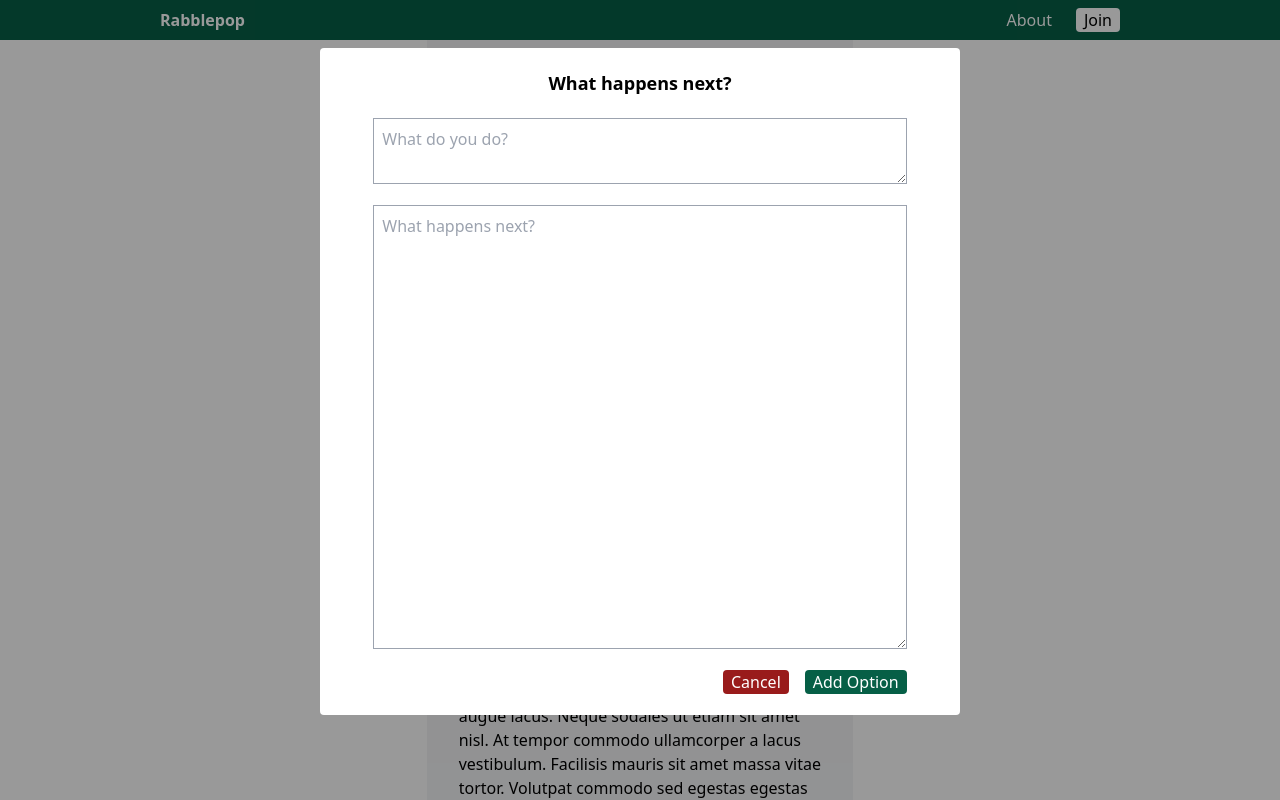
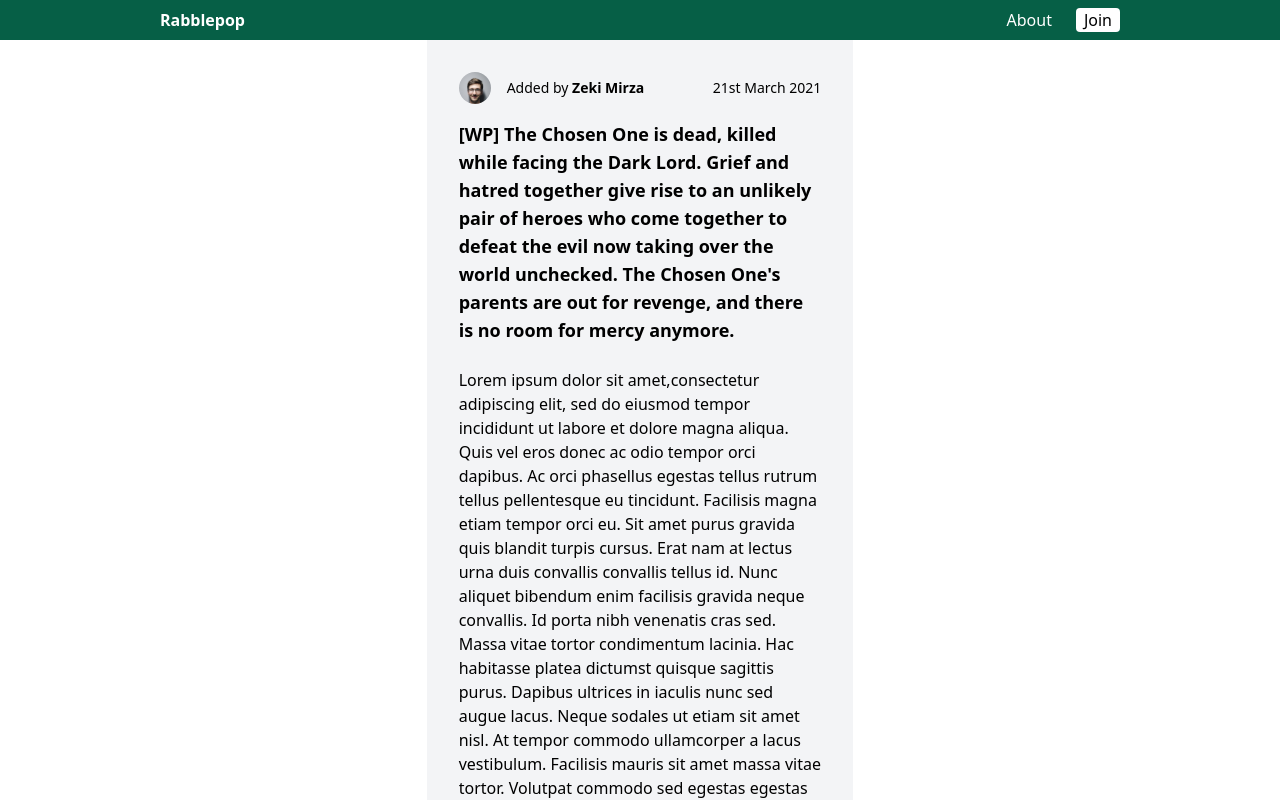
Before and after one commit to totalian/rabblepop, a React (Create React App) app: page / in a window 1280 px wide. Shown: the top 800 px of the page. Built offline with nearby package versions, Linux system fonts and the light colour scheme.

Commit message:
added open and close functionality to add option forms

```diff
--- a/src/App.js
+++ b/src/App.js
@@ -6,6 +6,7 @@ import PostedDate from "./comp/PostedDate";
 import Title from "./comp/Title";
 import UserTag from "./comp/UserTag";
 import profile from './profile.jpg'
+import { useState } from "react";
 
 function App() {
 
@@ -26,6 +27,8 @@ function App() {
       image:profile,
     }
   ]
+
+  const [showAddOptions,setShowAddOptions] = useState(false)
 
   return (
     <div className="App">
@@ -48,9 +51,14 @@ function App() {
         />
 
         <ActionList actions={actionList}
+        onAddOption={() => setShowAddOptions(true)}
         />
 
-        <AddOption />
+        {showAddOptions && <AddOption
+        onCancelAddOption={e => {
+          e.preventDefault()
+          setShowAddOptions(false)}}
+        />}
 
       </div>
 
--- a/src/comp/ActionList.js
+++ b/src/comp/ActionList.js
@@ -1,7 +1,9 @@
 import Action from "./Action"
 import Button from "./Button"
 
-const ActionList = ({actions}) => {
+
+
+const ActionList = ({actions, onAddOption}) => {
   return (
     <div>
       <div className="border-b border-gray-400 pb-2 flex justify-between">
@@ -9,6 +11,7 @@ const ActionList = ({actions}) => {
         <Button
         text="Add Option"
         bgColor="green-800"
+        clickHandler={onAddOption}
         />
       </div>
       <div className="mt-4 flex flex-col gap-4">
--- a/src/comp/AddOption.js
+++ b/src/comp/AddOption.js
@@ -1,6 +1,6 @@
 import Button from "./Button"
 
-const AddOption = () => {
+const AddOption = ({onCancelAddOption}) => {
   return (
     <div className="fixed z-10 left-0 top-0 w-full h-full bg-black bg-opacity-40">
       <form action="" className="xl:w-3/6 lg:w-5/6 w-full mx-auto lg:mt-12 rounded lg:h-5/6 h-full bg-white flex flex-col items-center justify-evenly">
@@ -11,7 +11,9 @@ const AddOption = () => {
         <textarea placeholder="What happens next?" className="w-5/6 h-4/6 border border-gray-400 p-2"></textarea>
 
         <div className="flex gap-4 justify-end w-5/6">
-          <Button text="Cancel" bgColor="red-800"/>
+          <Button text="Cancel" bgColor="red-800"
+          clickHandler={onCancelAddOption}
+          />
           <Button text="Add Option" bgColor="green-800" />
         </div>
       </form>
--- a/src/comp/Button.js
+++ b/src/comp/Button.js
@@ -1,6 +1,6 @@
-const Button = ({text, bgColor = "black", textColor = "white"}) => {
+const Button = ({ text, bgColor = "black", textColor = "white", clickHandler = (e) => e.preventDefault() }) => {
   return (
-    <button className={`text-${textColor} bg-${bgColor} px-2 rounded`}>{text}</button>
+    <button onClick={clickHandler} className={`text-${textColor} bg-${bgColor} px-2 rounded`}>{text}</button>
   )
 }
 
```
